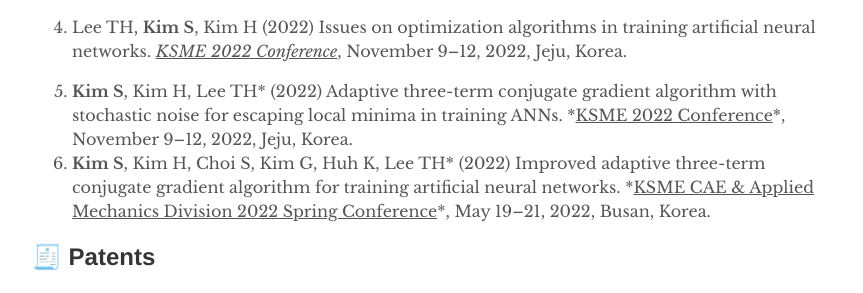
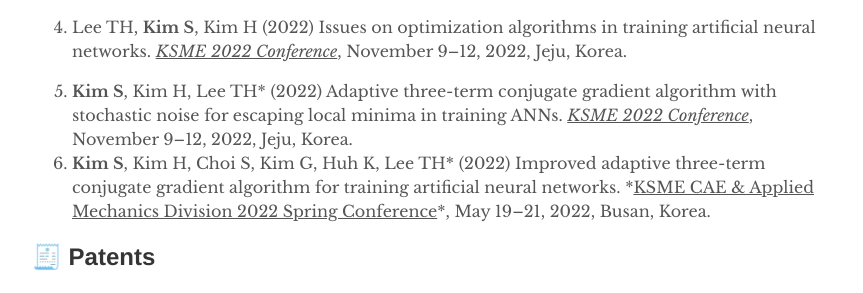
Before and after one commit to kim-sanghyuk/kim-sanghyuk.github.io, a Jekyll site: the page built from _pages/publications.md, in a window 1280 px wide. Shown: the part 1037-1330 px from the top of the page, without its empty margins (208-1071 px from the left). Built offline with Jekyll 4.4.1, drawn with Linux system fonts in a browser that asks for light colours.

```diff
--- a/_pages/publications.md
+++ b/_pages/publications.md
@@ -32,7 +32,7 @@ published: true
 
 4. Lee TH, **Kim S**, Kim H (2022) Issues on optimization algorithms in training artificial neural networks. _<u>KSME 2022 Conference</u>_, November 9–12, 2022, Jeju, Korea.
 
-5. **Kim S**, Kim H, Lee TH* (2022) Adaptive three-term conjugate gradient algorithm with stochastic noise for escaping local minima in training ANNs. *<u>KSME 2022 Conference</u>\*, November 9–12, 2022, Jeju, Korea.
+5. **Kim S**, Kim H, Lee TH\* (2022) Adaptive three-term conjugate gradient algorithm with stochastic noise for escaping local minima in training ANNs. _<u>KSME 2022 Conference</u>_, November 9–12, 2022, Jeju, Korea.
 6. **Kim S**, Kim H, Choi S, Kim G, Huh K, Lee TH* (2022) Improved adaptive three-term conjugate gradient algorithm for training artificial neural networks. *<u>KSME CAE & Applied Mechanics Division 2022 Spring Conference</u>\*, May 19–21, 2022, Busan, Korea.
 
 ## 🧾 Patents
```
